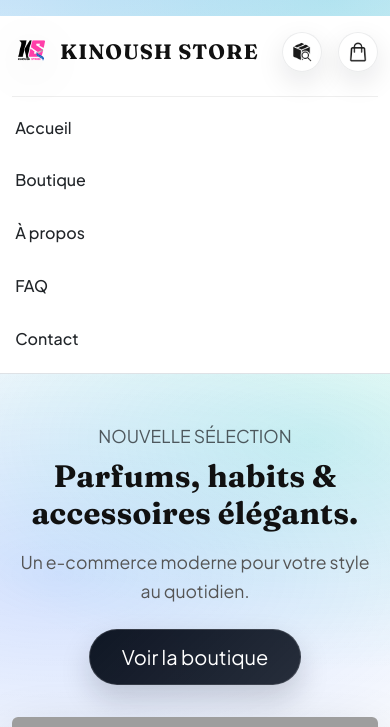
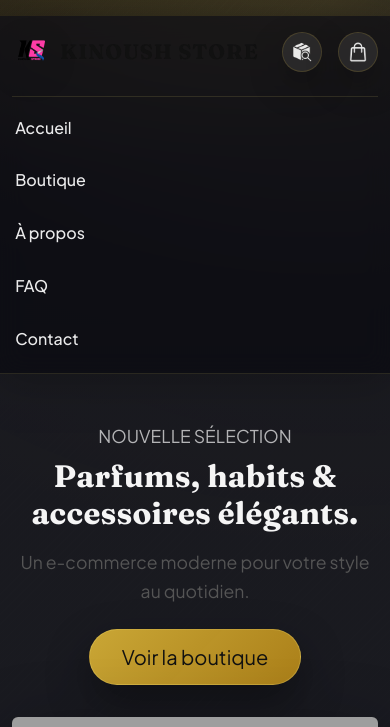
Before and after one commit to Konzopro7/kinoushstore, a Django app: page / in a window 390 px wide. Shown: the top 727 px of the page. Run offline with Django 5.2, Linux system fonts and the light colour scheme; data comes from the database, SQL or seed files in the repository; grey boxes are pictures that could not be loaded.

Commit message:
UI: luxe noir + or theme

```diff
--- a/shop/static/css/style.css
+++ b/shop/static/css/style.css
@@ -132,6 +132,13 @@ footer {
   background-color: #111;
   color: #fff;
   font-size: 0.9rem;
+}
+
+footer.bg-dark {
+  background:
+    radial-gradient(900px 420px at 20% 0%, rgba(212, 175, 55, 0.18), rgba(0, 0, 0, 0) 55%),
+    linear-gradient(180deg, #07070a 0%, #0a0a10 100%);
+  border-top: 1px solid rgba(246, 226, 122, 0.12);
 }
 
 footer p {
@@ -607,47 +614,80 @@ header .container {
    Theme v2 (Overrides) - more premium look without changing behavior
    ------------------------------------------------------------------ */
 :root {
-  --bg: #0b0f1a;
-  --bg2: #0f1b2d;
-  --surface: #ffffff;
-  --surface2: rgba(255, 255, 255, 0.86);
-  --text: #0b1220;
-  --muted: rgba(11, 18, 32, 0.62);
-  --border: rgba(11, 18, 32, 0.10);
-  --shadow-sm: 0 8px 24px rgba(0, 0, 0, 0.10);
-  --shadow-md: 0 16px 40px rgba(0, 0, 0, 0.18);
-  --radius-lg: 22px;
-  --radius-md: 16px;
+  --bg: #07070a;
+  --bg2: #0e0e13;
+  --surface: rgba(255, 255, 255, 0.96);
+  --surface2: rgba(255, 255, 255, 0.88);
+  --text: #0a0a0c;
+  --muted: rgba(10, 10, 12, 0.65);
+  --border: rgba(255, 255, 255, 0.14);
+  --shadow-sm: 0 10px 26px rgba(0, 0, 0, 0.22);
+  --shadow-md: 0 18px 52px rgba(0, 0, 0, 0.32);
+  --radius-lg: 24px;
+  --radius-md: 18px;
   --radius-sm: 12px;
-  --brand: #2a6cff;
-  --brand2: #00d1b2;
-  --brand3: #ff2d55;
+  --gold: #d4af37;
+  --gold2: #f6e27a;
+  --gold3: #b88919;
+  --ink: #0b0b10;
 }
 
 body {
   font-family: "Plus Jakarta Sans", "Poppins", "Segoe UI", sans-serif;
   background:
-    radial-gradient(1200px 600px at 20% -10%, rgba(42, 108, 255, 0.28), rgba(0, 0, 0, 0) 60%),
-    radial-gradient(1000px 500px at 85% 0%, rgba(0, 209, 178, 0.22), rgba(0, 0, 0, 0) 60%),
-    linear-gradient(180deg, #fbfcff 0%, #f6f8ff 40%, #f7f7fb 100%);
-  color: var(--text);
+    radial-gradient(1000px 520px at 18% -10%, rgba(212, 175, 55, 0.24), rgba(0, 0, 0, 0) 65%),
+    radial-gradient(900px 520px at 85% 0%, rgba(246, 226, 122, 0.14), rgba(0, 0, 0, 0) 60%),
+    radial-gradient(1200px 700px at 50% 110%, rgba(212, 175, 55, 0.10), rgba(0, 0, 0, 0) 55%),
+    linear-gradient(180deg, #0a0a10 0%, #0c0d14 55%, #090a10 100%);
+  color: rgba(255, 255, 255, 0.92);
+}
+
+/* Ultra subtle texture layer (no assets) */
+body::before {
+  content: "";
+  position: fixed;
+  inset: 0;
+  pointer-events: none;
+  background:
+    radial-gradient(820px 460px at 12% 16%, rgba(246, 226, 122, 0.10), rgba(0, 0, 0, 0) 60%),
+    radial-gradient(980px 560px at 88% 26%, rgba(212, 175, 55, 0.08), rgba(0, 0, 0, 0) 62%),
+    repeating-linear-gradient(135deg, rgba(255, 255, 255, 0.030) 0 1px, rgba(0, 0, 0, 0) 1px 7px);
+  opacity: 0.55;
+  mix-blend-mode: overlay;
+  z-index: 0;
+}
+
+header,
+main,
+footer {
+  position: relative;
+  z-index: 1;
 }
 
 main {
   min-height: 60vh;
 }
 
+main a {
+  color: rgba(246, 226, 122, 0.95);
+}
+
+main a:hover {
+  color: rgba(212, 175, 55, 0.95);
+}
+
 /* Header: glassy + crisp */
 header {
-  backdrop-filter: blur(10px);
-  background: rgba(255, 255, 255, 0.72);
-  border-bottom: 1px solid rgba(11, 18, 32, 0.08);
-  box-shadow: none;
+  backdrop-filter: blur(12px);
+  background: rgba(12, 12, 18, 0.74);
+  border-bottom: 1px solid rgba(212, 175, 55, 0.18);
+  box-shadow: 0 10px 40px rgba(0, 0, 0, 0.35);
 }
 
 .brand-text {
   font-family: "Fraunces", "Plus Jakarta Sans", "Poppins", serif;
-  letter-spacing: 0.6px;
+  letter-spacing: 0.8px;
+  color: rgba(255, 255, 255, 0.95);
 }
 
 .navbar-brand img {
@@ -657,7 +697,7 @@ header {
 .main-nav a {
   position: relative;
   padding: 0.35rem 0.2rem;
-  color: rgba(11, 18, 32, 0.84);
+  color: rgba(255, 255, 255, 0.86);
 }
 
 .main-nav a::after {
@@ -668,7 +708,7 @@ header {
   bottom: 0.12rem;
   height: 2px;
   border-radius: 2px;
-  background: linear-gradient(90deg, var(--brand), var(--brand2));
+  background: linear-gradient(90deg, var(--gold), var(--gold2));
   transform: scaleX(0);
   transform-origin: left;
   transition: transform 0.2s ease;
@@ -686,13 +726,17 @@ header {
 .header-icon {
   width: 40px;
   height: 40px;
-  background: rgba(255, 255, 255, 0.9);
-  border: 1px solid rgba(11, 18, 32, 0.08);
-  box-shadow: 0 10px 28px rgba(11, 18, 32, 0.10);
+  background: rgba(255, 255, 255, 0.08);
+  border: 1px solid rgba(212, 175, 55, 0.18);
+  box-shadow: 0 14px 34px rgba(0, 0, 0, 0.26);
 }
 
 .header-icon:hover {
-  background: rgba(11, 18, 32, 0.92);
+  background: rgba(212, 175, 55, 0.18);
+}
+
+.header-icon img {
+  filter: brightness(0) invert(1);
 }
 
 /* Buttons */
@@ -701,35 +745,76 @@ header {
 }
 
 .btn-dark {
-  background: linear-gradient(135deg, rgba(11, 18, 32, 0.98), rgba(11, 18, 32, 0.88));
-  border: 1px solid rgba(255, 255, 255, 0.14);
-  box-shadow: 0 14px 30px rgba(11, 18, 32, 0.18);
+  background: linear-gradient(135deg, rgba(212, 175, 55, 0.95), rgba(184, 137, 25, 0.92));
+  border: 1px solid rgba(246, 226, 122, 0.25);
+  color: #111;
+  box-shadow: 0 18px 44px rgba(0, 0, 0, 0.38);
 }
 
 .btn-dark:hover {
-  background: linear-gradient(135deg, rgba(42, 108, 255, 0.95), rgba(0, 209, 178, 0.75));
+  background: linear-gradient(135deg, rgba(246, 226, 122, 0.95), rgba(212, 175, 55, 0.92));
+  color: #0b0b10;
 }
 
 .btn-outline-dark {
-  border-color: rgba(11, 18, 32, 0.25);
-  color: rgba(11, 18, 32, 0.9);
+  border-color: rgba(246, 226, 122, 0.35);
+  color: rgba(255, 255, 255, 0.9);
 }
 
 .btn-outline-dark:hover {
-  border-color: rgba(11, 18, 32, 0.10);
-  background: rgba(11, 18, 32, 0.06);
+  border-color: rgba(246, 226, 122, 0.18);
+  background: rgba(246, 226, 122, 0.10);
+}
+
+.btn-primary {
+  background: linear-gradient(135deg, rgba(212, 175, 55, 0.95), rgba(184, 137, 25, 0.92));
+  border: 1px solid rgba(246, 226, 122, 0.25);
+  color: #111;
+  box-shadow: 0 18px 44px rgba(0, 0, 0, 0.38);
+}
+
+.btn-primary:hover {
+  background: linear-gradient(135deg, rgba(246, 226, 122, 0.95), rgba(212, 175, 55, 0.92));
+  border-color: rgba(246, 226, 122, 0.22);
+  color: #0b0b10;
+}
+
+.btn-outline-primary {
+  border-color: rgba(246, 226, 122, 0.35);
+  color: rgba(255, 255, 255, 0.9);
+}
+
+.btn-outline-primary:hover {
+  border-color: rgba(246, 226, 122, 0.18);
+  background: rgba(246, 226, 122, 0.10);
+  color: rgba(255, 255, 255, 0.92);
+}
+
+.btn:focus,
+.btn:active:focus {
+  box-shadow: 0 0 0 0.25rem rgba(212, 175, 55, 0.16) !important;
 }
 
 /* Cards */
 .card {
   border-radius: var(--radius-lg);
-  border: 1px solid rgba(11, 18, 32, 0.08);
-  box-shadow: 0 14px 34px rgba(11, 18, 32, 0.08);
+  border: 1px solid rgba(246, 226, 122, 0.14);
+  background: rgba(16, 16, 22, 0.74);
+  backdrop-filter: blur(10px);
+  box-shadow: 0 18px 50px rgba(0, 0, 0, 0.30);
+}
+
+.card.border-0 {
+  border: 1px solid rgba(246, 226, 122, 0.14) !important;
+}
+
+.shadow-sm {
+  box-shadow: 0 18px 50px rgba(0, 0, 0, 0.30) !important;
 }
 
 .card:hover {
   transform: translateY(-8px);
-  box-shadow: 0 22px 48px rgba(11, 18, 32, 0.14);
+  box-shadow: 0 26px 70px rgba(0, 0, 0, 0.38);
 }
 
 .card-img-top {
@@ -737,42 +822,100 @@ header {
   aspect-ratio: 4 / 5;
 }
 
+.card-body h3 a,
+.card-body h3 {
+  color: rgba(255, 255, 255, 0.92);
+}
+
+.card-body p {
+  color: rgba(246, 226, 122, 0.95);
+}
+
 /* Forms */
 .form-control,
 .form-select {
   border-radius: 14px;
-  border-color: rgba(11, 18, 32, 0.14);
+  border-color: rgba(246, 226, 122, 0.20);
+  background: rgba(18, 18, 26, 0.75) !important;
+  color: rgba(255, 255, 255, 0.92) !important;
+}
+
+.form-control::placeholder {
+  color: rgba(255, 255, 255, 0.55);
+}
+
+.form-control:disabled,
+.form-select:disabled {
+  background: rgba(18, 18, 26, 0.45) !important;
+}
+
+.form-check-input {
+  border-color: rgba(246, 226, 122, 0.25);
+  background-color: rgba(18, 18, 26, 0.75);
+}
+
+.form-check-input:checked {
+  background-color: rgba(212, 175, 55, 0.95);
+  border-color: rgba(246, 226, 122, 0.35);
 }
 
 .form-control:focus,
 .form-select:focus {
-  border-color: rgba(42, 108, 255, 0.55);
-  box-shadow: 0 0 0 0.25rem rgba(42, 108, 255, 0.14);
+  border-color: rgba(212, 175, 55, 0.55);
+  box-shadow: 0 0 0 0.25rem rgba(212, 175, 55, 0.14);
+}
+
+/* Bootstrap helpers used in templates */
+.bg-white {
+  background: rgba(16, 16, 22, 0.74) !important;
+}
+
+.bg-white.rounded,
+.bg-white.rounded-3,
+.bg-white.rounded-4 {
+  border: 1px solid rgba(246, 226, 122, 0.14);
+}
+
+.table {
+  color: rgba(255, 255, 255, 0.90);
+}
+
+.table > :not(caption) > * > * {
+  background-color: rgba(16, 16, 22, 0.74);
+  border-bottom-color: rgba(246, 226, 122, 0.10);
+}
+
+.alert {
+  border-radius: 16px;
+  border: 1px solid rgba(246, 226, 122, 0.14);
+  background: rgba(16, 16, 22, 0.82);
+  color: rgba(255, 255, 255, 0.92);
 }
 
 /* Home hero */
 .hero-section.hero-home {
   background:
-    radial-gradient(900px 450px at 15% 30%, rgba(42, 108, 255, 0.20), rgba(0, 0, 0, 0) 60%),
-    radial-gradient(800px 420px at 80% 10%, rgba(0, 209, 178, 0.18), rgba(0, 0, 0, 0) 55%),
-    linear-gradient(180deg, rgba(255, 255, 255, 0.88), rgba(255, 255, 255, 0.72));
-  border-bottom: 1px solid rgba(11, 18, 32, 0.06);
+    radial-gradient(900px 520px at 18% 30%, rgba(212, 175, 55, 0.22), rgba(0, 0, 0, 0) 62%),
+    radial-gradient(800px 520px at 80% 10%, rgba(246, 226, 122, 0.12), rgba(0, 0, 0, 0) 60%),
+    linear-gradient(180deg, rgba(18, 18, 26, 0.82), rgba(12, 12, 18, 0.72));
+  border-bottom: 1px solid rgba(246, 226, 122, 0.12);
 }
 
 .hero-section.hero-home .display-5 {
   font-family: "Fraunces", "Plus Jakarta Sans", serif;
   letter-spacing: 0.2px;
+  color: rgba(255, 255, 255, 0.96);
 }
 
 .hero-section.hero-home img.img-fluid {
   border-radius: 28px;
-  box-shadow: 0 24px 60px rgba(11, 18, 32, 0.18);
+  box-shadow: 0 30px 80px rgba(0, 0, 0, 0.46);
 }
 
 /* Gender tiles */
 .gender-tile {
   border-radius: 26px;
-  box-shadow: 0 22px 58px rgba(11, 18, 32, 0.14);
+  box-shadow: 0 26px 72px rgba(0, 0, 0, 0.42);
 }
 
 .gender-tile img {
@@ -784,6 +927,24 @@ header {
   font-weight: 700;
   letter-spacing: 0.2px;
   padding: 1.2rem 1rem;
+}
+
+/* Make Bootstrap light backgrounds work on dark theme */
+.bg-light {
+  background: rgba(255, 255, 255, 0.06) !important;
+}
+
+.text-muted {
+  color: rgba(255, 255, 255, 0.68) !important;
+}
+
+.text-dark {
+  color: rgba(255, 255, 255, 0.92) !important;
+}
+
+.border-bottom,
+.border-top {
+  border-color: rgba(246, 226, 122, 0.12) !important;
 }
 
 /* Subtle page entrance */
@@ -799,7 +960,13 @@ main > * {
 /* Mobile polish */
 @media (max-width: 768px) {
   header {
-    background: rgba(255, 255, 255, 0.88);
+    background: rgba(12, 12, 18, 0.92);
+  }
+  .main-nav {
+    border-top-color: rgba(246, 226, 122, 0.12);
+  }
+  .main-nav a {
+    color: rgba(255, 255, 255, 0.86);
   }
   .hero-section.hero-home img.img-fluid {
     border-radius: 22px;
```
